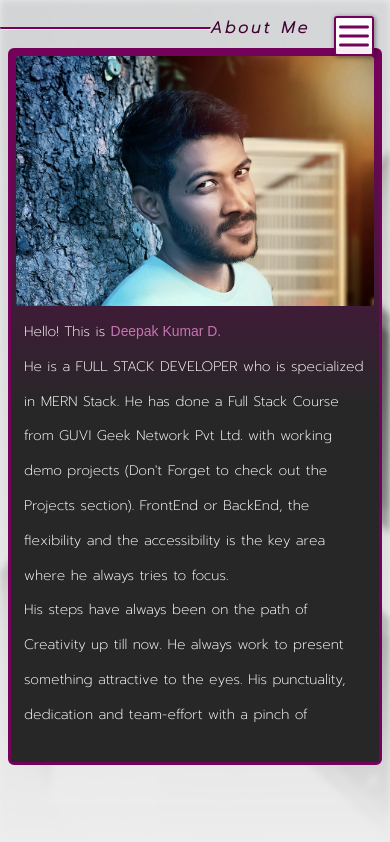
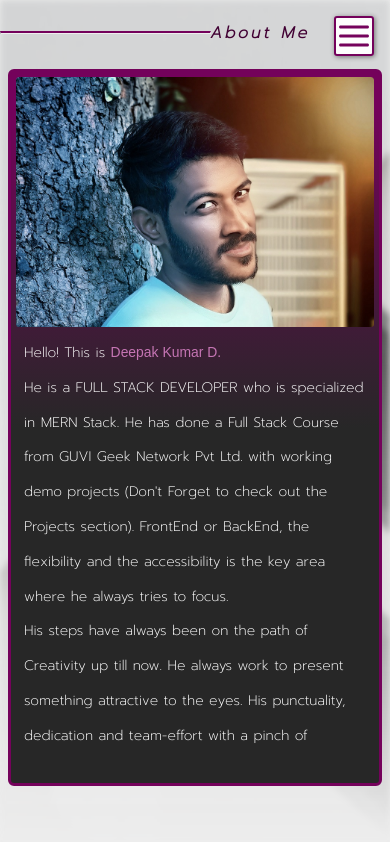
Before and after one commit to Deepak-Kumar-D/PORTFOLIO-2021, a React (Create React App) app: page / in a window 390 px wide. Built offline with nearby package versions, Linux system fonts and the light colour scheme.

Commit message:
heading padding and margin removed

```diff
--- a/src/css/App.css
+++ b/src/css/App.css
@@ -173,9 +173,7 @@ section > h1 > hr {
   }
 
   section > h1 {
-    padding-bottom: 0;
     font-size: medium;
-    margin-top: 0;
     order: 1;
   }
 
```
